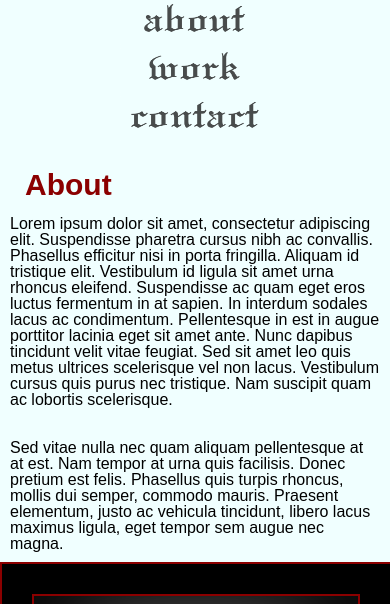
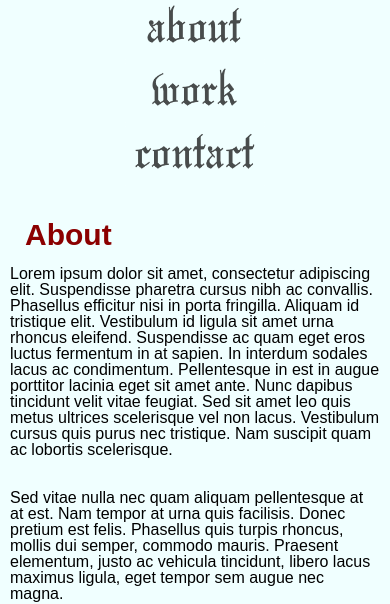
Before and after one commit to briancampbell003/module-2-portfolio, a plain HTML site: page index.html in a window 390 px wide. Shown: the top 604 px of the page. Drawn offline with Linux system fonts and the light colour scheme; grey boxes are pictures that could not be loaded.

Commit message:
Cleaned up HTML, added favicon

```diff
--- a/assets/css/style.css
+++ b/assets/css/style.css
@@ -43,6 +43,7 @@
       width: calc(100% - 300px);
       height: 100px;
       background-color: var(--bg);
+      margin-top: 5px;
     }
     nav ul {
       display: flex;
@@ -183,12 +184,12 @@
   #decorativebar {
     display: none;
   }
-  nav ul {
-    flex-direction: column;
+  nav {
+    margin-top: 50px;
   }
   li a img {
-    width: 150px;
-    height: 45px;
+    width: 140px;
+    height: 60px;
   }
 }
 
@@ -199,9 +200,14 @@
   }
   nav {
     width: 100%;
+    margin-top: 0;
   }
+  nav ul {
+    flex-direction: column;
+  }
+
   #aboutsection {
-    margin-top: 150px;
+    margin-top: 200px;
     width: auto;
   }
   #worksection {
--- a/index.html
+++ b/index.html
@@ -6,6 +6,7 @@
     <meta name="viewport" content="width=device-width, initial-scale=1.0">
     <link rel="stylesheet" href="./assets/css/reset.css">
     <link rel="stylesheet" href="./assets/css/style.css">
+    <link rel="icon" href="./assets/images/favicon.png">
     <title>Brian Campbell Portfolio</title>
 </head>
 
@@ -13,30 +14,37 @@
 <body>
     <!-- HEADER contains logo, nav bar, decorative bar, "About" section side bar -->
     <header>
-        <article id="logo"><img src="./assets/images/LOGO.png" alt="Brian Campbell logo"></article>
+        <article id="logo">
+            <img src="./assets/images/LOGO.png" alt="Brian Campbell logo">
+        </article>
+
         <nav>
             <ul>
                 <li><a id="about" href="#aboutsection">
                     <img src="./assets/images/about.png"
                          alt="about">
-                    </a></li>
+                    </a>
+                </li>
                 <li><a id="work" href="#worksection">
                     <img src="./assets/images/work.png"
                          alt="work">
-                    </a></li>
+                    </a>
+                </li>
                 <li><a id="contact" href="#contactsection">
                     <img src="./assets/images/contact.png"
                          alt="contact">
-                    </a></li>
+                    </a>
+                </li>
             </ul>
         </nav>
+
         <section id="decorativebar"></section>
+
         <aside id="aboutsection">
-            <section><h2>About</h2>
+            <h2>About</h2>
             <p>Lorem ipsum dolor sit amet, consectetur adipiscing elit. Suspendisse pharetra cursus nibh ac convallis. Phasellus efficitur nisi in porta fringilla. Aliquam id tristique elit. Vestibulum id ligula sit amet urna rhoncus eleifend. Suspendisse ac quam eget eros luctus fermentum in at sapien. In interdum sodales lacus ac condimentum. Pellentesque in est in augue porttitor lacinia eget sit amet ante. Nunc dapibus tincidunt velit vitae feugiat. Sed sit amet leo quis metus ultrices scelerisque vel non lacus. Vestibulum cursus quis purus nec tristique. Nam suscipit quam ac lobortis scelerisque.</p>
             <br>
             <p>Sed vitae nulla nec quam aliquam pellentesque at at est. Nam tempor at urna quis facilisis. Donec pretium est felis. Phasellus quis turpis rhoncus, mollis dui semper, commodo mauris. Praesent elementum, justo ac vehicula tincidunt, libero lacus maximus ligula, eget tempor sem augue nec magna.</p>
-            </section>
         </aside>
     </header>
 
@@ -44,32 +52,31 @@
     <main id="worksection">
         <a class="bigcard" href="#" target="_blank">
             <section>
-                <h2>Placeholder</h2>
-
+            <h2>Placeholder</h2>
             </section>
         </a>
 
         <a class="card" id="card2" href="https://briancampbell003.github.io/module-1-refactor/" target="_blank">
             <section>
-                <h3>Horiseon</h3>
+            <h3>Horiseon</h3>
             </section>
         </a>
 
         <a class="card" id="card3" href="https://soundcloud.com/brian-campbell-32" target="_blank">
             <section>
-                <h3>DJ Mixes</h3>
+            <h3>DJ Mixes</h3>
             </section>
         </a>
 
         <a class="card" id="card4" href="#" target="_blank">
             <section>
-                <h3>Java Project</h3>
+            <h3>Java Project</h3>
             </section>
         </a>
 
         <a class="card" id="card5" href="#" target="_blank">
             <section>
-                <h3>Fiction</h3>
+            <h3>Fiction</h3>
             </section>
         </a>
     </main>
@@ -77,10 +84,18 @@
     <!-- FOOTER contains clickable "Contact" section -->
     <footer id="contactsection">
         <p class="contactclass">Contact:</p>
-        <p class="contactclass"><a href="mailto:brian.campbell003@gmail.com" target="blank">Email</a></p>
-        <p class="contactclass"><a href="https://www.linkedin.com/in/brian-campbell-978986195/" target="blank">LinkedIn</a></p>
-        <p class="contactclass"><a href="https://github.com/briancampbell003" target="blank">GitHub</a></p>
-
+        <p class="contactclass">
+            <a href="mailto:brian.campbell003@gmail.com"
+            target="blank">Email</a>
+        </p>
+        <p class="contactclass">
+            <a href="https://www.linkedin.com/in/brian-campbell-978986195/"
+            target="blank">LinkedIn</a>
+        </p>
+        <p class="contactclass">
+            <a href="https://github.com/briancampbell003"
+            target="blank">GitHub</a>
+        </p>
     </footer>
 
 </body>
```
Also changed, not shown: assets/images/favicon.png (added), 1 other file.
